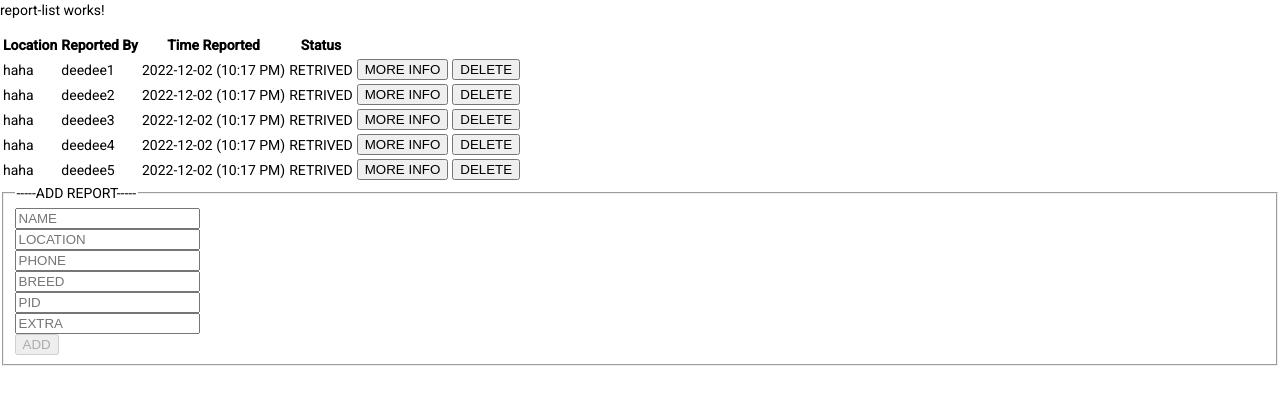
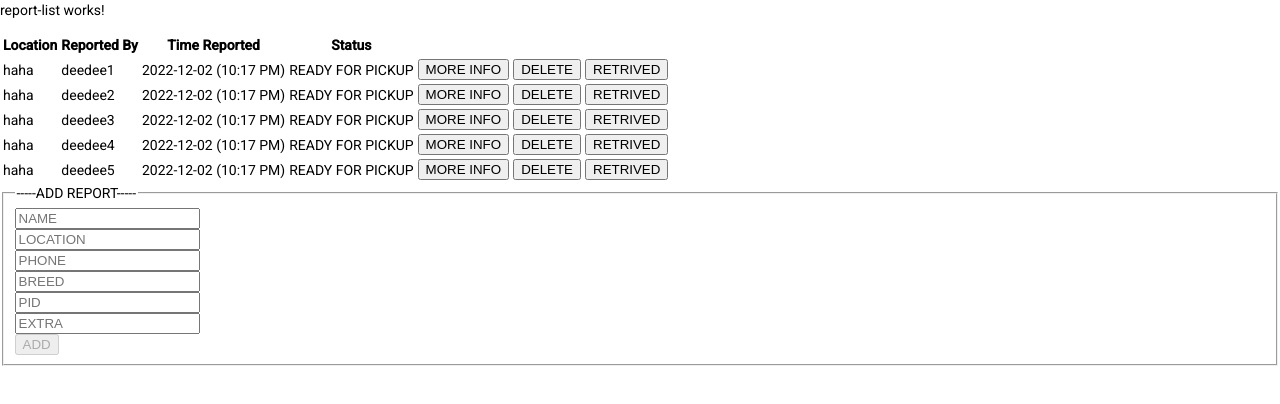
Before and after one commit to deedeeNg/CMPT-272, an Angular app in the folder AngularProject/angular-project/: page / in a window 1280 px wide. Shown: the top 404 px of the page. Built offline with nearby package versions, Linux system fonts and the light colour scheme.

Commit message:
retrive check

```diff
--- a/AngularProject/angular-project/src/app/report.service.ts
+++ b/AngularProject/angular-project/src/app/report.service.ts
@@ -10,35 +10,35 @@ export class ReportService {
       location: 'haha',
       name: 'deedee1',
       time_reported: new Date().getTime(),
-      status: true,
+      status: false,
       id: 1,
     },
     {
       location: 'haha',
       name: 'deedee2',
       time_reported: new Date().getTime(),
-      status: true,
+      status: false,
       id: 2,
     },
     {
       location: 'haha',
       name: 'deedee3',
       time_reported: new Date().getTime(),
-      status: true,
+      status: false,
       id: 3,
     },
     {
       location: 'haha',
       name: 'deedee4',
       time_reported: new Date().getTime(),
-      status: true,
+      status: false,
       id: 4,
     },
     {
       location: 'haha',
       name: 'deedee5',
       time_reported: new Date().getTime(),
-      status: true,
+      status: false,
       id: 5,
     },
   ];
--- a/AngularProject/angular-project/src/app/report/report.component.html
+++ b/AngularProject/angular-project/src/app/report/report.component.html
@@ -39,5 +39,10 @@
         DELETE
       </button>
     </td>
+    <td>
+      <button *ngIf="!r.status" (click)="retrive($event, r.id)">
+        RETRIVED
+      </button>
+    </td>
   </tr>
 </table>
--- a/AngularProject/angular-project/src/app/report/report.component.ts
+++ b/AngularProject/angular-project/src/app/report/report.component.ts
@@ -31,5 +31,11 @@ export class ReportComponent implements OnInit {
       data: more_info_report,
     });
   }
+
+  retrive(evt: any, ind: number) {
+    const data = this.rs.getID(ind);
+
+    data.status = true;
+  }
   ngOnInit(): void {}
 }
```
